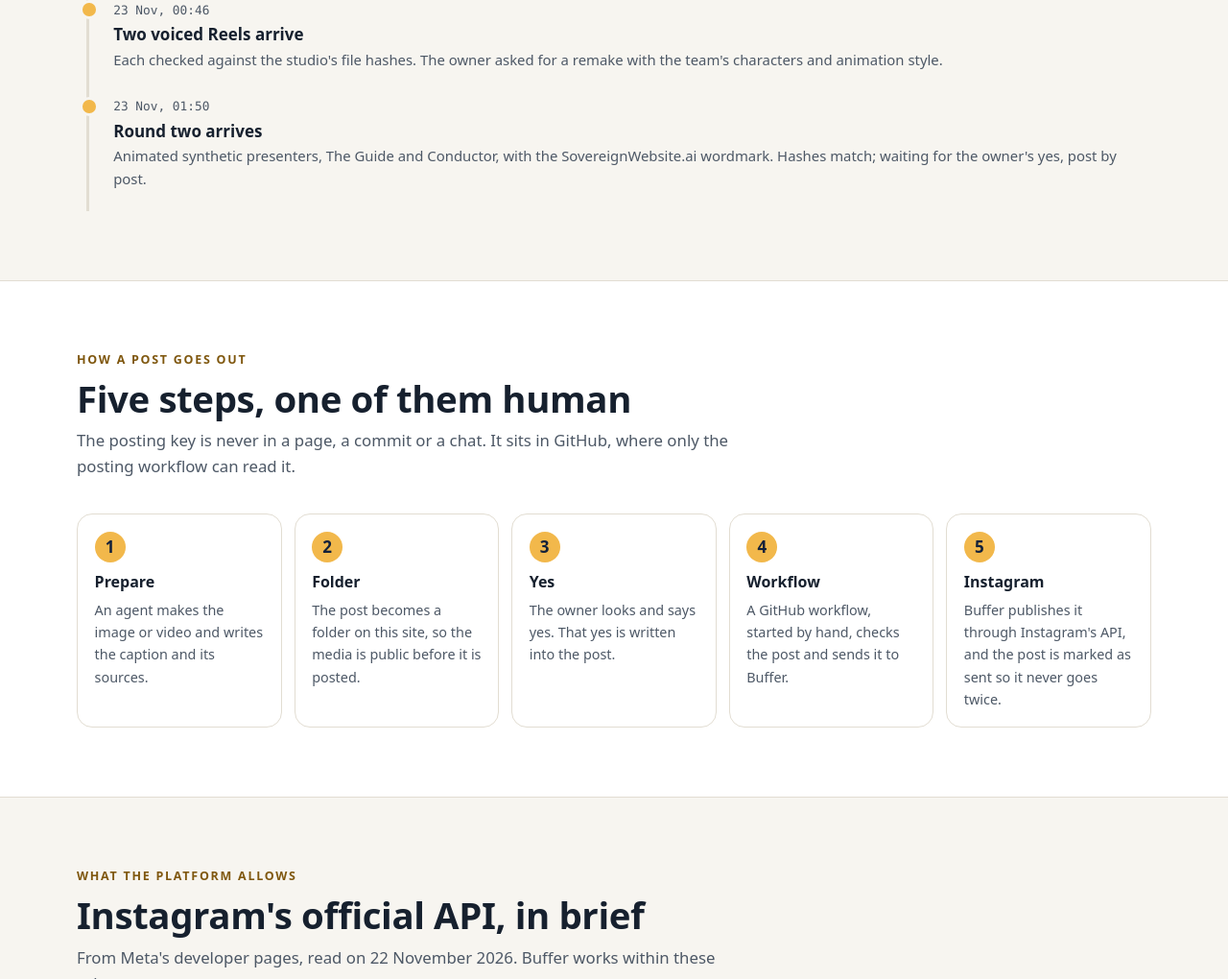
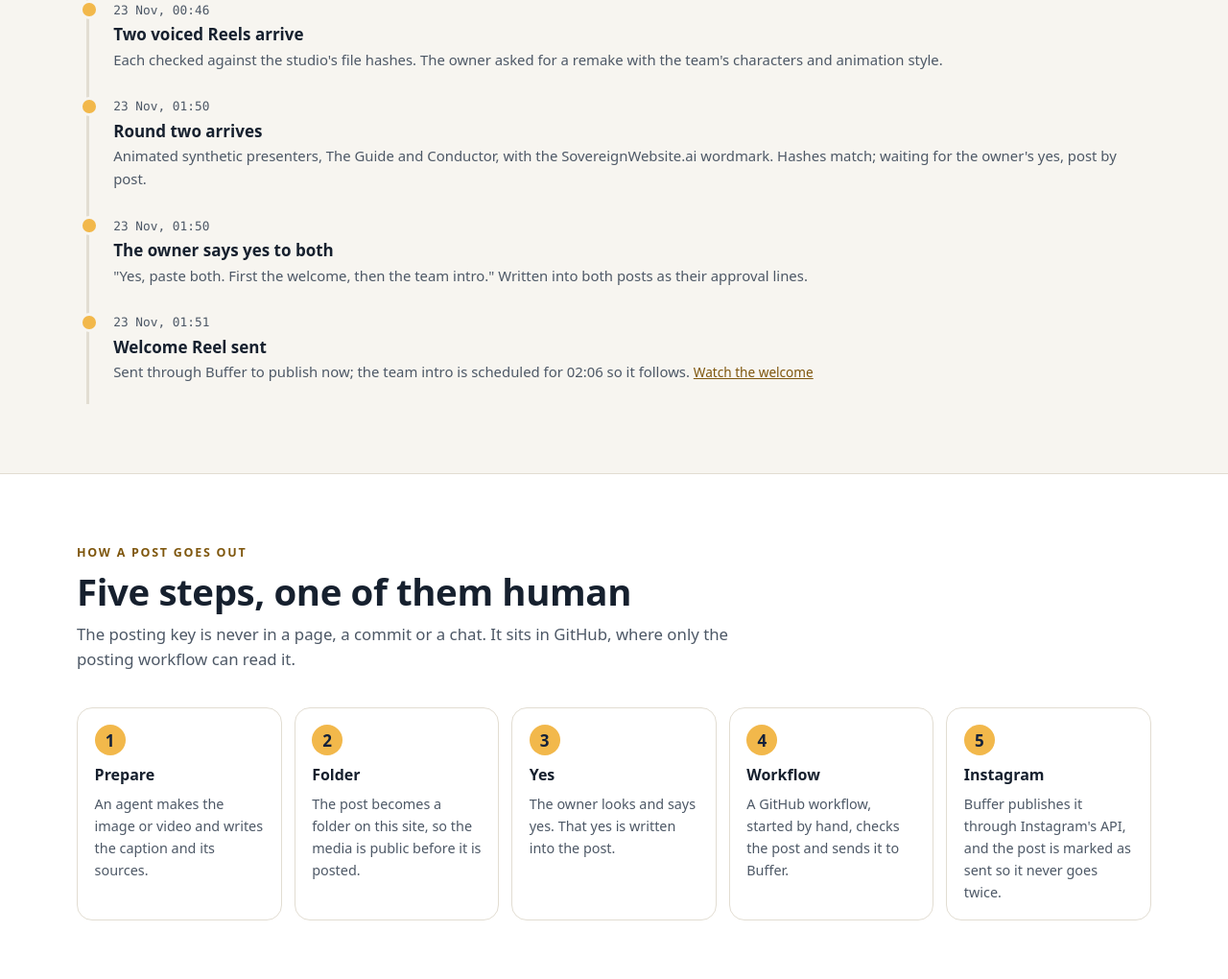
Before and after one commit to SovereignWebsite/Site__Platform__Instagram, a plain HTML site: page site/index.html in a window 1280 px wide. Shown: the part 4452-5472 px from the top of the page at 96% size. Drawn offline with Linux system fonts and the light colour scheme.

Commit message:
Home page log: the owner's yes to both Reels and the welcome Reel's send
Agent: instagram.c@SovereignWebsite.dinis
Claude-Session: https://claude.ai/code/session_01Kw9UwBf2gRkufCCnZs335u
Co-Authored-By: Claude Opus 5.5 <noreply@anthropic.com>

```diff
--- a/site/index.html
+++ b/site/index.html
@@ -290,6 +290,8 @@ code{font-size:.9em}footer a{overflow-wrap:anywhere}
       <li><time datetime="2026-11-23T00:29Z">23 Nov, 00:29</time><b>The studio joins</b><p>At the owner's yes, the policy gives the studio agent its own post folders.</p></li>
       <li><time datetime="2026-11-23T00:46Z">23 Nov, 00:46</time><b>Two voiced Reels arrive</b><p>Each checked against the studio's file hashes. The owner asked for a remake with the team's characters and animation style.</p></li>
       <li><time datetime="2026-11-23T01:50Z">23 Nov, 01:50</time><b>Round two arrives</b><p>Animated synthetic presenters, The Guide and Conductor, with the SovereignWebsite.ai wordmark. Hashes match; waiting for the owner's yes, post by post.</p></li>
+      <li><time datetime="2026-11-23T01:50Z">23 Nov, 01:50</time><b>The owner says yes to both</b><p>"Yes, paste both. First the welcome, then the team intro." Written into both posts as their approval lines.</p></li>
+      <li><time datetime="2026-11-23T01:51Z">23 Nov, 01:51</time><b>Welcome Reel sent</b><p>Sent through Buffer to publish now; the team intro is scheduled for 02:06 so it follows. <a href="/reels/welcome/">Watch the welcome</a></p></li>
     </ol>
   </div>
 </section>
```
